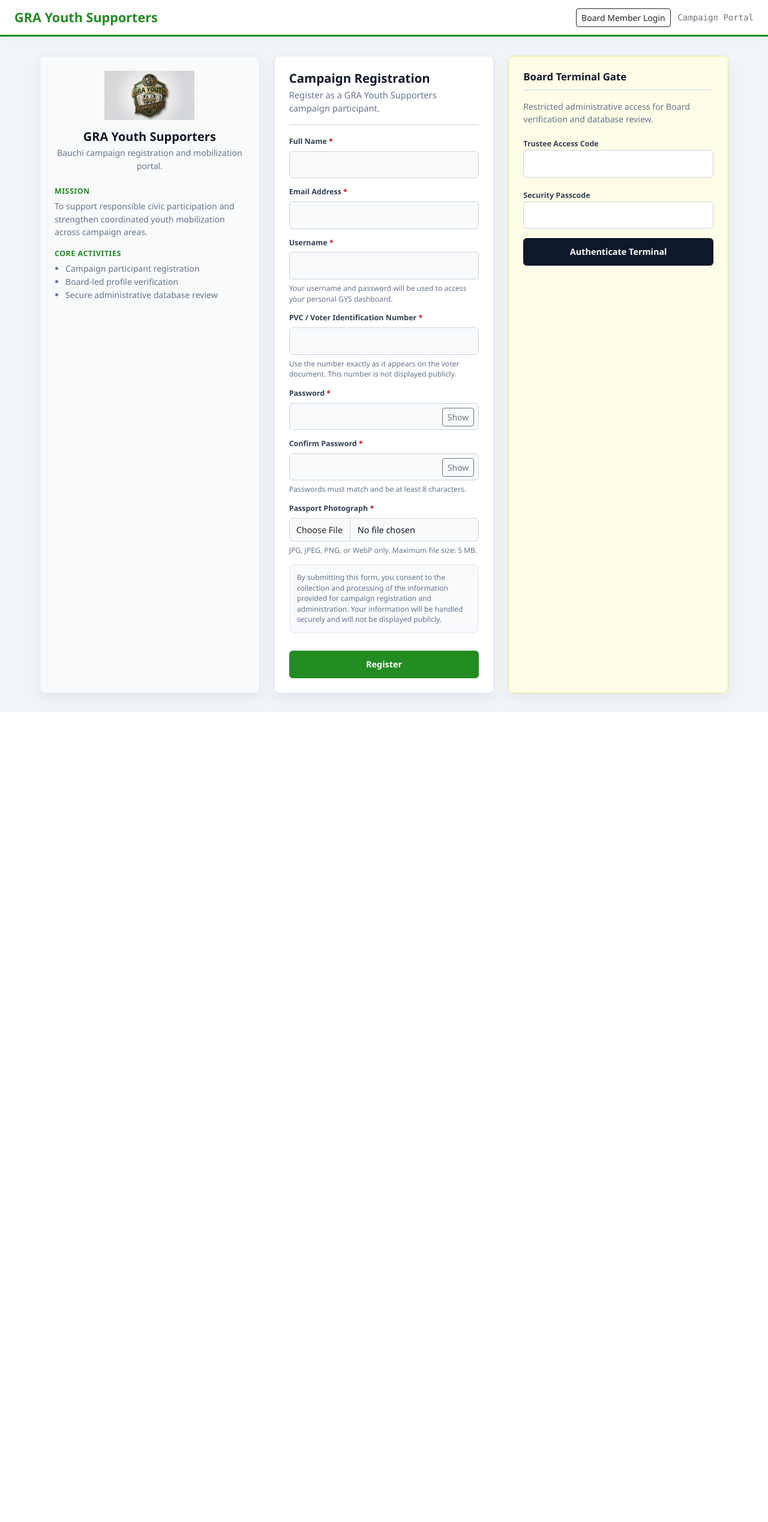
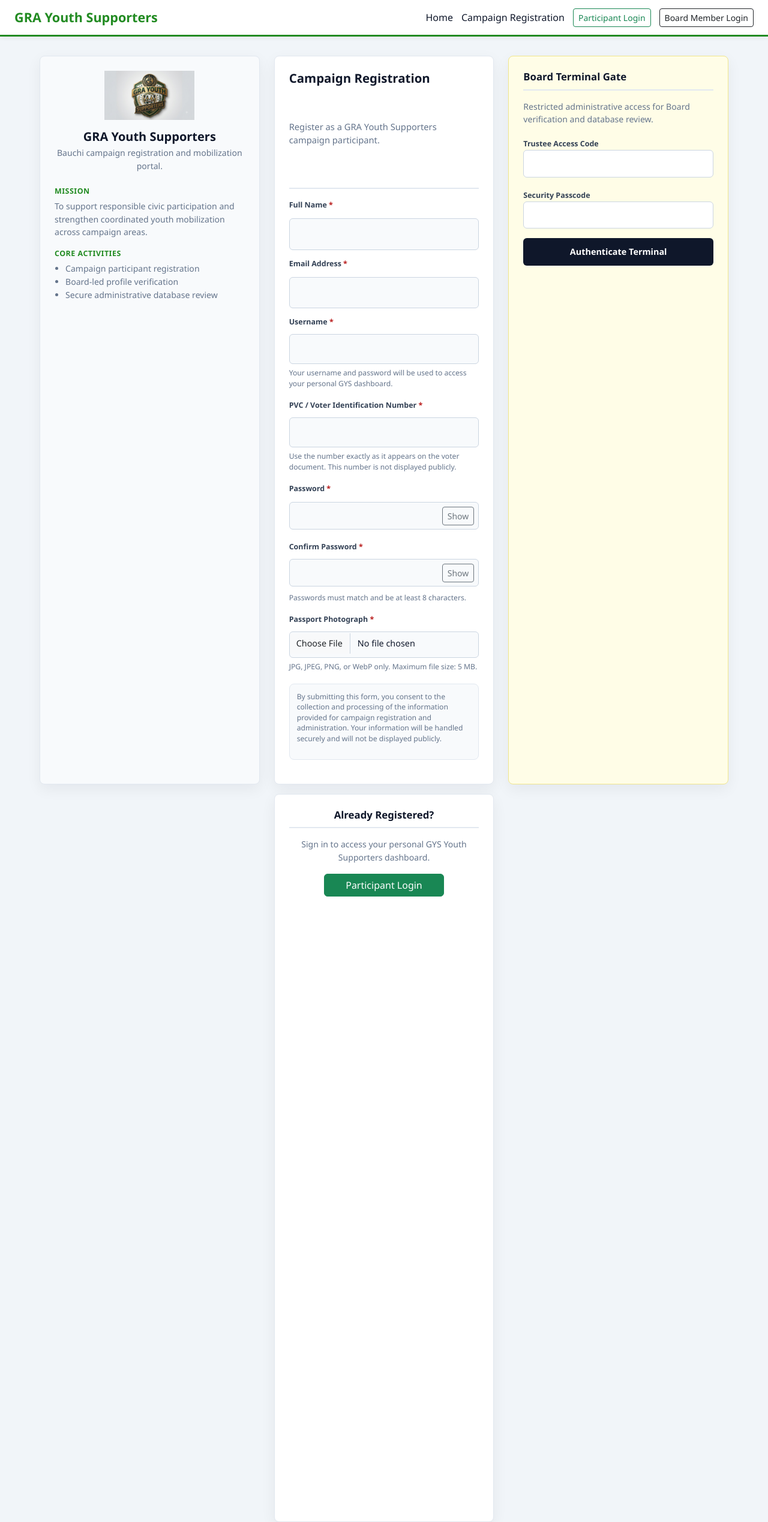
Before and after one commit to gwazirii/PROJECT--GYS, a Flask app: page /mobilization/login in a window 1280 px wide. Shown: the whole page at 60% size. Before the commit the page ends 1188 px from the top, so only its background shows below. Run offline with Flask 3, Linux system fonts and the light colour scheme.

Commit message:
feat(ui): add visible Participant Login panel and nav link

```diff
--- a/backend/templates/gate.html
+++ b/backend/templates/gate.html
@@ -247,9 +247,11 @@
     <nav class="navbar navbar-expand-lg">
         <div class="container-fluid px-4">
             <a class="navbar-brand" href="{{ url_for('gate') }}">GRA Youth Supporters</a>
-            <div class="ms-auto d-flex align-items-center" style="gap:12px;">
+            <div class="d-flex align-items-center ms-auto" style="gap:14px;">
+                <a class="nav-link small" href="{{ url_for('gate') }}">Home</a>
+                <a class="nav-link small" href="#campaign-registration">Campaign Registration</a>
+                <a href="{{ url_for('login') }}" class="btn btn-outline-success btn-sm">Participant Login</a>
                 <a href="{{ url_for('admin_login') }}" class="btn btn-outline-dark btn-sm">Board Member Login</a>
-                <span class="text-secondary small font-monospace">Campaign Portal</span>
             </div>
         </div>
     </nav>
@@ -289,7 +291,7 @@
             </aside>
 
             <section class="col-lg-4">
-                <section class="portal-panel registration-card">
+                <section class="portal-panel registration-card" id="campaign-registration">
                     <div class="registration-heading">
                         <h1>Campaign Registration</h1>
                         <p>Register as a GRA Youth Supporters campaign participant.</p>
@@ -392,8 +394,13 @@
                             By submitting this form, you consent to the collection and processing of the information provided for campaign registration and administration. Your information will be handled securely and will not be displayed publicly.
                         </p>
 
-                        <button type="submit" class="btn-register" id="register-button">Register</button>
                     </form>
+                </section>
+
+                <section class="portal-panel mt-3 text-center">
+                    <h3 class="section-title">Already Registered?</h3>
+                    <p class="body-copy">Sign in to access your personal GYS Youth Supporters dashboard.</p>
+                    <a href="{{ url_for('login') }}" class="btn btn-success" style="min-width:200px;">Participant Login</a>
                 </section>
             </section>
 
```
